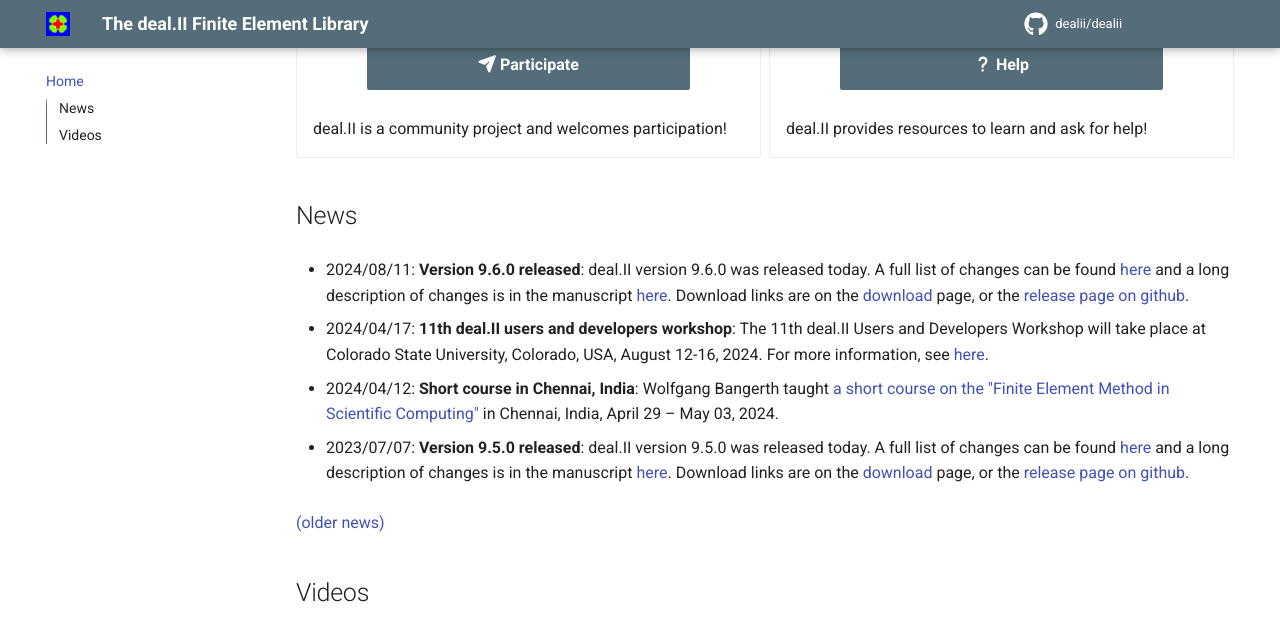
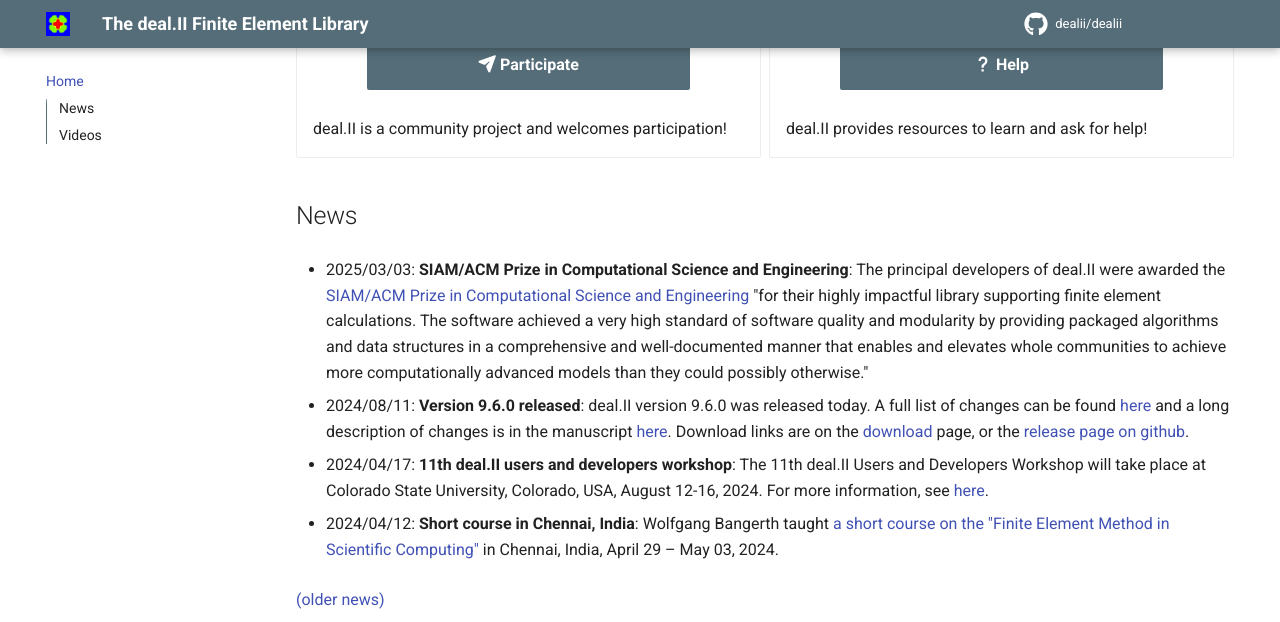
Before and after one commit to dealii/website, an MkDocs documentation site: the page built from docs/index.md, in a window 1280 px wide and 900 px high, scrolled down 546 px, cut to the strip 0-622 px from the top of the window. Built offline with MkDocs 1.6.1 and Material for MkDocs 9.7.7, drawn with Linux system fonts in a browser that asks for light colours; comment, search, counter and statistics services are not loaded.

Commit message:
Mention the prize in the news.

```diff
--- a/docs/index.md
+++ b/docs/index.md
@@ -35,6 +35,17 @@ deal.II provides resources to learn and ask for help!
 News
 ----
 
+- 2025/03/03: **SIAM/ACM Prize in Computational Science and Engineering**:
+The principal developers of deal.II were awarded the
+[SIAM/ACM Prize in Computational Science and
+Engineering](https://www.siam.org/programs-initiatives/prizes-awards/major-prizes-lectures/siamacm-prize-in-computational-science-and-engineering/prize-history/)
+"for their highly impactful library supporting finite element
+calculations. The software achieved a very high standard of software
+quality and modularity by providing packaged algorithms and data
+structures in a comprehensive and well-documented manner that enables
+and elevates whole communities to achieve more computationally
+advanced models than they could possibly otherwise."
+
 - 2024/08/11: **Version 9.6.0 released**:
 deal.II version 9.6.0 was released today. A full list of changes can be found [here](http://www.dealii.org/developer/doxygen/deal.II/changes_between_9_5_2_and_9_6_0.html) and a long description of changes is in the manuscript [here](https://www.dealii.org/deal96-preprint.pdf). Download links are on the [download](current_release/download.md) page, or the [release page on github](https://github.com/dealii/dealii/releases).
 
@@ -44,9 +55,6 @@ The 11th deal.II Users and Developers Workshop will take place at Colorado State
 - 2024/04/12: **Short course in Chennai, India**:
 Wolfgang Bangerth taught [a short course on the "Finite Element Method in Scientific Computing"](https://civil.iitm.ac.in/pcoe/smge/term-course-2024.php) in Chennai, India, April 29 – May 03, 2024.
 
-- 2023/07/07: **Version 9.5.0 released**:
-deal.II version 9.5.0 was released today. A full list of changes can be found [here](http://www.dealii.org/developer/doxygen/deal.II/changes_between_9_4_0_and_9_5_0.html) and a long description of changes is in the manuscript [here](https://www.dealii.org/deal95-preprint.pdf). Download links are on the [download](current_release/download.md) page, or the [release page on github](https://github.com/dealii/dealii/releases).
-
 [(older news)](about/news.md)
 
 Videos
```
Also changed, not shown: docs/about/news.md (+11 -0 lines).
